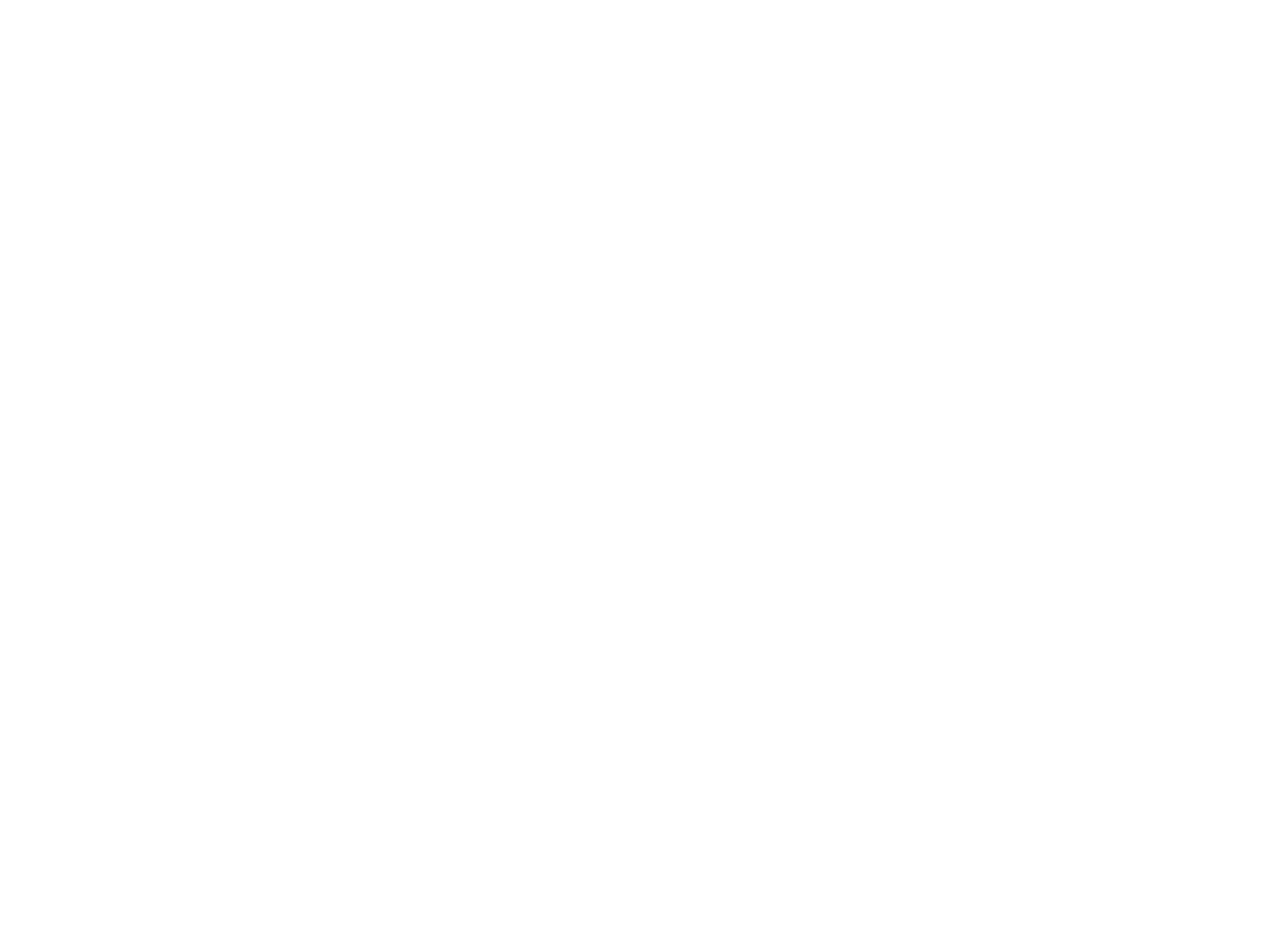
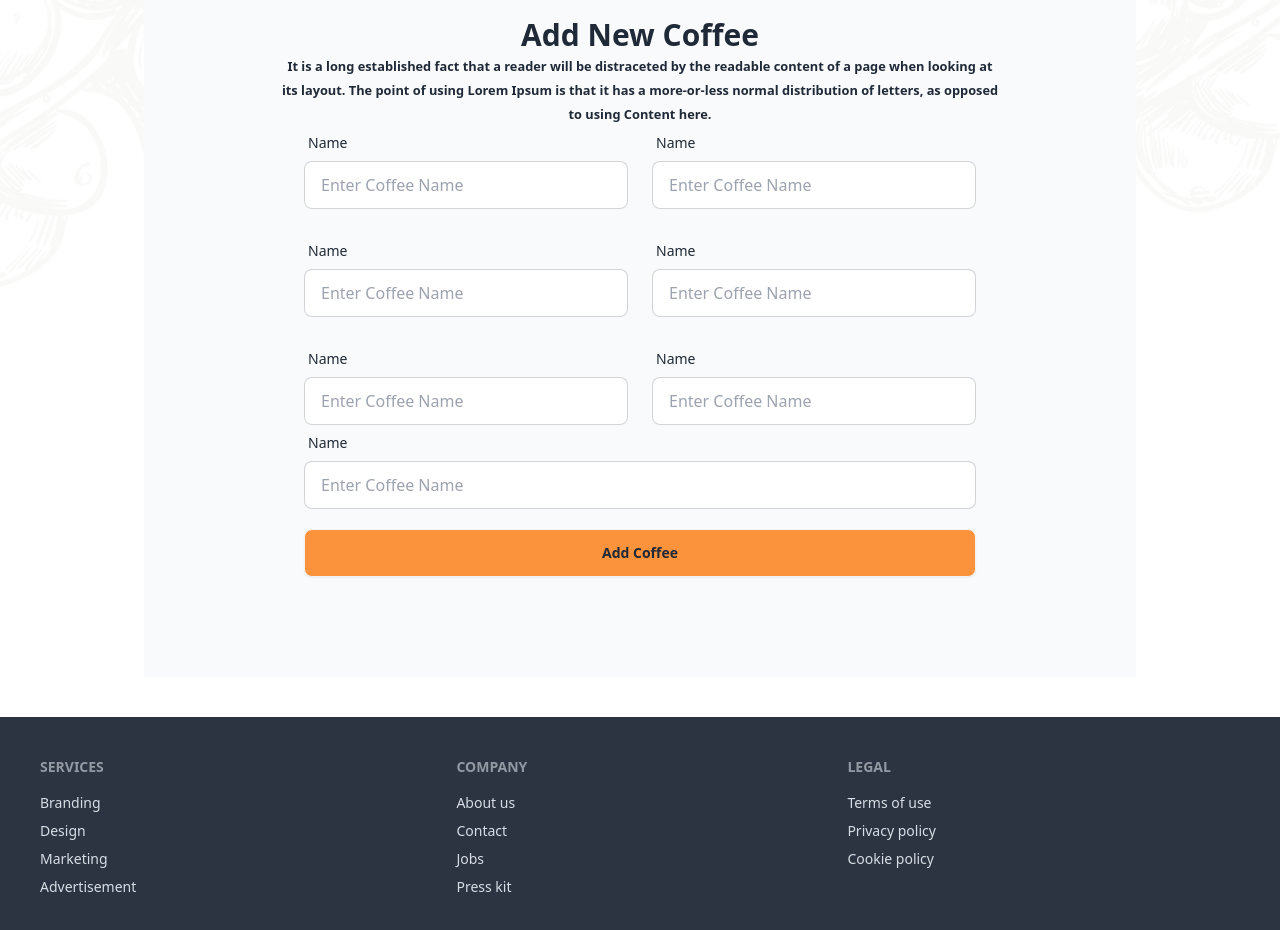
Before and after one commit to tnayem/coffee-store-client, a React (Vite) app: page /addCoffee in a window 1280 px wide. Before the commit this address had no page. Shown: the part 260-1190 px from the top of the page. Before the commit the page ends 800 px from the top, so only its background shows below. Built offline with nearby package versions, Linux system fonts and the light colour scheme.

Commit message:
implement add coffee section

```diff
--- /dev/null
+++ b/src/components/Pages/AddCoffee/AddCoffee.css
@@ -0,0 +1,6 @@
+#add-coffee{
+    background-image: url('../../../assets//images/more/11.png');
+    background-size: cover;
+    background-repeat: no-repeat;
+    background-position: center;
+}
--- /dev/null
+++ b/src/components/Pages/AddCoffee/AddCoffee.jsx
@@ -0,0 +1,73 @@
+import { Link } from 'react-router-dom';
+import './AddCoffee.css'
+const AddCoffee = () => {
+    return (
+        <div id="add-coffee" className="container mx-auto py-10">
+            <Link className='btn mx-36 px-5 rounded-none my-5'>Back to Home</Link>
+            <div className="bg-gray-50 mx-36 py-20">
+                <h3 className="text-3xl font-bold text-center">Add New Coffee</h3>
+                <p className="text-center font-semibold"><small>It is a long established fact that a reader will be distraceted by the readable content of a page when looking at <br /> its layout. The point of using Lorem Ipsum is that it has a more-or-less normal distribution of letters, as opposed <br /> to using Content here.</small></p>
+                <div>
+                    <form>
+                        <div className="grid lg:grid-cols-2 gap-6 px-40">
+                            <div>
+                                <div className="label">
+                                    <span className="label-text">Name</span>
+                                </div>
+                                <input type="text" placeholder="Enter Coffee Name" className="input input-bordered w-full" />
+                            </div>
+                            <div>
+                                <div className="label">
+                                    <span className="label-text">Name</span>
+                                </div>
+                                <input type="text" placeholder="Enter Coffee Name" className="input input-bordered w-full" />
+                            </div>
+                            <div>
+                                <div className="label">
+                                    <span className="label-text">Name</span>
+                                </div>
+                                <input type="text" placeholder="Enter Coffee Name" className="input input-bordered w-full" />
+                            </div>
+                            <div>
+                                <div className="label">
+                                    <span className="label-text">Name</span>
+                                </div>
+                                <input type="text" placeholder="Enter Coffee Name" className="input input-bordered w-full" />
+                            </div>
+                            <div>
+                                <div className="label">
+                                    <span className="label-text">Name</span>
+                                </div>
+                                <input type="text" placeholder="Enter Coffee Name" className="input input-bordered w-full" />
+                            </div>
+                            <div>
+                                <div className="label">
+                                    <span className="label-text">Name</span>
+                                </div>
+                                <input type="text" placeholder="Enter Coffee Name" className="input input-bordered w-full" />
+                            </div>
+                        </div>
+                        <div className="px-40">
+                            <div className="label">
+                                <span className="label-text">Name</span>
+                            </div>
+                            <input type="text" placeholder="Enter Coffee Name" className="input input-bordered w-full" />
+                        </div>
+                        <div className='px-40 my-5'>
+                            <input className='btn w-full bg-orange-400' type="submit" value="Add Coffee" />
+                        </div>
+                    </form>
+                </div>
+            </div>
+
+            {/* <label className="form-control w-full max-w-xs">
+                <div className="label">
+                    <span className="label-text">Name</span>
+                </div>
+                <input type="text" placeholder="Type here" className="input input-bordered w-full max-w-xs" />
+            </label> */}
+        </div>
+    );
+};
+
+export default AddCoffee;
--- a/src/components/Pages/Home/Shared/Footer/Footer.jsx
+++ b/src/components/Pages/Home/Shared/Footer/Footer.jsx
@@ -1,8 +1,27 @@
 const Footer = () => {
     return (
-        <div>
-            This is Footer
-        </div>
+        <footer className="footer bg-neutral text-neutral-content p-10">
+            <nav>
+                <h6 className="footer-title">Services</h6>
+                <a className="link link-hover">Branding</a>
+                <a className="link link-hover">Design</a>
+                <a className="link link-hover">Marketing</a>
+                <a className="link link-hover">Advertisement</a>
+            </nav>
+            <nav>
+                <h6 className="footer-title">Company</h6>
+                <a className="link link-hover">About us</a>
+                <a className="link link-hover">Contact</a>
+                <a className="link link-hover">Jobs</a>
+                <a className="link link-hover">Press kit</a>
+            </nav>
+            <nav>
+                <h6 className="footer-title">Legal</h6>
+                <a className="link link-hover">Terms of use</a>
+                <a className="link link-hover">Privacy policy</a>
+                <a className="link link-hover">Cookie policy</a>
+            </nav>
+        </footer>
     );
 };
 
--- a/src/components/Router/Router.jsx
+++ b/src/components/Router/Router.jsx
@@ -1,6 +1,7 @@
 import { createBrowserRouter } from "react-router-dom";
 import Root from "../Root/Root";
 import Home from "../Pages/Home/Home/Home";
+import AddCoffee from "../Pages/AddCoffee/AddCoffee";
 
 export const router = createBrowserRouter([
     {
@@ -10,6 +11,10 @@
             {
                 path:'/',
                 element:<Home></Home>
+            },
+            {
+                path:'/addCoffee',
+                element:<AddCoffee></AddCoffee>
             }
         ]
     }
```
